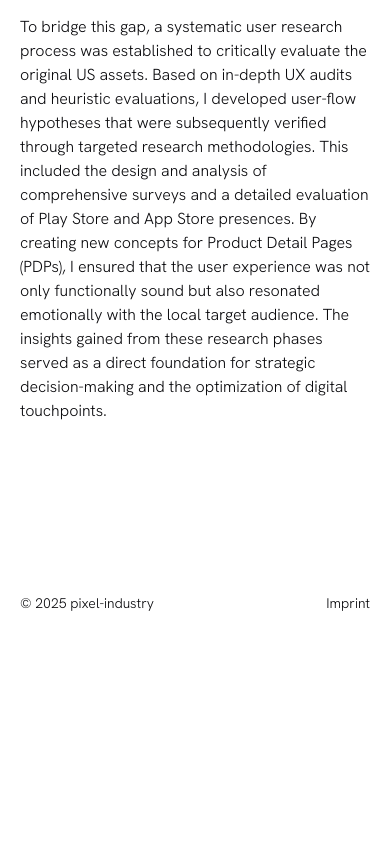
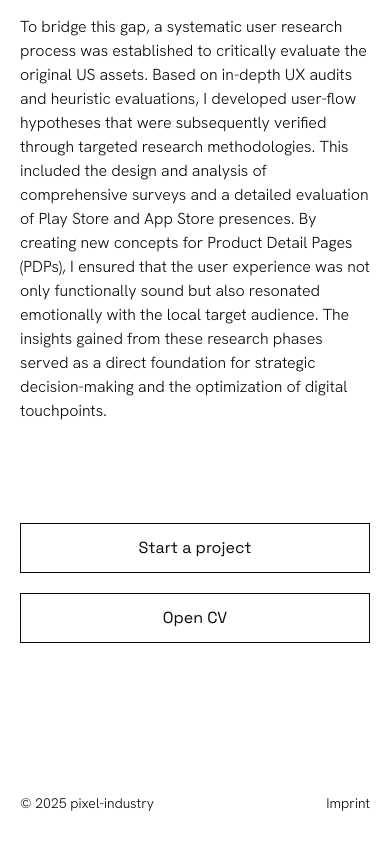
Before and after one commit to markus755/pixel-industry-portfolio, a plain HTML site: page projects/concept_and_research.html in a window 390 px wide. Shown: the part 1193-2037 px from the top of the page. Before the commit the page ends 1837 px from the top, so only its background shows below. Drawn offline with Linux system fonts and the light colour scheme.

Commit message:
31. december

```diff
--- a/css/styles.css
+++ b/css/styles.css
@@ -599,6 +599,33 @@ main.content-page {
     display: block;
 }
 
+/* Project CTA Buttons */
+.project-cta-buttons {
+    display: flex;
+    gap: 30px;
+    margin-top: 80px;
+    margin-bottom: 80px;
+}
+
+.cta-button {
+    display: inline-block;
+    padding: 12px 30px;
+    border: 1px solid #0a0a0d;
+    background: transparent;
+    color: #0a0a0d;
+    font-size: 16px;
+    font-weight: 400;
+    text-decoration: none;
+    text-align: center;
+    transition: all 0.3s ease;
+    font-family: 'Space Grotesk', sans-serif;
+}
+
+.cta-button:hover {
+    background: #0a0a0d;
+    color: #ffffff;
+}
+
 /* Portfolio Grid */
 .portfolio-grid {
     display: grid;
@@ -944,6 +971,12 @@ footer a:hover {
         grid-template-columns: repeat(2, 1fr);
         gap: 15px;
     }
+
+    /* CTA Buttons Mobile */
+    .project-cta-buttons {
+        flex-direction: column;
+        gap: 20px;
+    }
 }
 
 @media (max-width: 480px) {
@@ -1054,6 +1087,16 @@ footer a:hover {
         color: #0a0a0d;
     }
 
+    .cta-button {
+        border-color: #ffffff;
+        color: #ffffff;
+    }
+
+    .cta-button:hover {
+        background: #ffffff;
+        color: #0a0a0d;
+    }
+
     /* Footer */
     footer {
         background: #0a0a0d;
--- a/header.html
+++ b/header.html
@@ -6,7 +6,7 @@
                 <li><a href="#" class="nav-home">WORK</a></li>
                 <li><a href="#" class="nav-contact">CONTACT</a></li>
             </ul>
-            <a href="https://pixelindustry-my.sharepoint.com/:b:/g/personal/mueller_pixel-industry_de/IQD2rpc3exawS5t6pRzmk5TdARDYgCiikTHYAOdvqE2BV2g?e=hq2Qhj" class="cv-link">CV</a>
+            <a href="#" class="cv-link">CV</a>
             <div class="header-icons">
                 <a href="https://www.linkedin.com/in/muellermarkus/" target="_blank" class="icon-link">
                     <img src="images/linkedin_icon.svg" alt="LinkedIn" class="header-icon linkedin-icon">
--- a/js/main.js
+++ b/js/main.js
@@ -1,3 +1,10 @@
+// === KONFIGURATION ===
+// Hier kannst du zentrale Links ändern
+const CONFIG = {
+    cvLink: 'https://pixelindustry-my.sharepoint.com/:b:/g/personal/mueller_pixel-industry_de/IQCKhnvWmNR4R4VP2yiDYz0dATEzXS2l7o5YwwvfKttRozI?e=Q1pLEg',
+    email: 'mueller@pixel-industry.de'
+};
+
 // Header und Footer laden
 document.addEventListener('DOMContentLoaded', function() {
     // Prüfe ob wir in einem Unterordner sind
@@ -53,6 +60,9 @@ document.addEventListener('DOMContentLoaded', function() {
 
     // Scroll-Animationen initialisieren nach kurzer Verzögerung
     setTimeout(initProjectAnimations, 250);
+
+    // CTA Buttons mit Config-Links aktualisieren
+    setTimeout(fixCtaButtons, 300);
 });
 
 // Projekt-Animationen
@@ -129,7 +139,7 @@ function fixHeaderPaths(basePath) {
     const cvLink = document.querySelector('.cv-link');
     if (navHome) navHome.href = basePath + 'index.html';
     if (navContact) navContact.href = basePath + 'contact.html';
-    if (cvLink) cvLink.href = basePath + 'https://pixelindustry-my.sharepoint.com/:b:/g/personal/mueller_pixel-industry_de/IQCKhnvWmNR4R4VP2yiDYz0dATEzXS2l7o5YwwvfKttRozI?e=38Hl1E';
+    if (cvLink) cvLink.href = CONFIG.cvLink;
 
     // Header Icons
     const linkedinIcon = document.querySelector('.linkedin-icon');
@@ -161,7 +171,7 @@ function fixHeaderPaths(basePath) {
     const mobileNavCv = document.querySelector('.mobile-nav-cv');
     if (mobileNavHome) mobileNavHome.href = basePath + 'index.html';
     if (mobileNavContact) mobileNavContact.href = basePath + 'contact.html';
-    if (mobileNavCv) mobileNavCv.href = basePath + 'https://pixelindustry-my.sharepoint.com/:b:/g/personal/mueller_pixel-industry_de/IQCKhnvWmNR4R4VP2yiDYz0dATEzXS2l7o5YwwvfKttRozI?e=38Hl1E';
+    if (mobileNavCv) mobileNavCv.href = CONFIG.cvLink;
 }
 
 // Footer Pfade korrigieren
@@ -177,6 +187,33 @@ function fixFooterPaths(basePath) {
 
     // Falls es weitere Footer-Links gibt, hier hinzufügen
     // z.B. Privacy Policy, Terms, etc.
+}
+
+// CTA Buttons mit Config-Links aktualisieren
+function fixCtaButtons() {
+    console.log('Aktualisiere CTA Buttons mit Config-Links');
+
+    // Alle "Open CV" Buttons finden und aktualisieren
+    const ctaButtons = document.querySelectorAll('.cta-button');
+    console.log('Gefundene CTA Buttons:', ctaButtons.length);
+
+    ctaButtons.forEach((button, index) => {
+        const text = button.textContent.trim();
+        console.log(`Button ${index}: "${text}"`);
+
+        // CV Button
+        if (text === 'Open CV') {
+            button.href = CONFIG.cvLink;
+            button.setAttribute('target', '_blank');
+            console.log('CV Button aktualisiert:', CONFIG.cvLink);
+        }
+
+        // Email Button
+        if (text === 'Start a project') {
+            button.href = 'mailto:' + CONFIG.email;
+            console.log('Email Button aktualisiert:', CONFIG.email);
+        }
+    });
 }
 
 // Mobile Menu Toggle
@@ -277,8 +314,13 @@ function declineCookies() {
     document.querySelector('.cookie-banner').style.display = 'none';
 }
 
-// Smooth scroll
+// Smooth scroll - nur für echte Anker-Links, nicht für Platzhalter
 document.querySelectorAll('a[href^="#"]').forEach(anchor => {
+    // Ignoriere Links die nur "#" sind (Platzhalter)
+    if (anchor.getAttribute('href') === '#') {
+        return;
+    }
+
     anchor.addEventListener('click', function (e) {
         e.preventDefault();
         const target = document.querySelector(this.getAttribute('href'));
--- a/projects/concept_and_research.html
+++ b/projects/concept_and_research.html
@@ -42,7 +42,11 @@
             </div>
         </section>
 
-
+        <!-- CTA Buttons -->
+        <section class="project-cta-buttons">
+            <a href="#" class="cta-button">Start a project</a>
+            <a href="#" class="cta-button">Open CV</a>
+        </section>
 
 
     </main>
```
